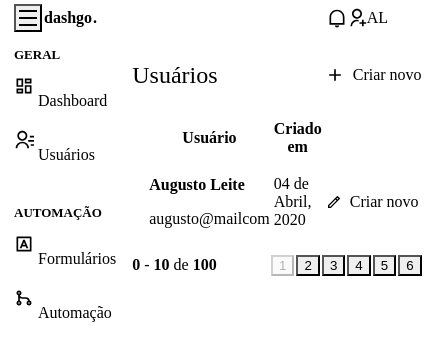
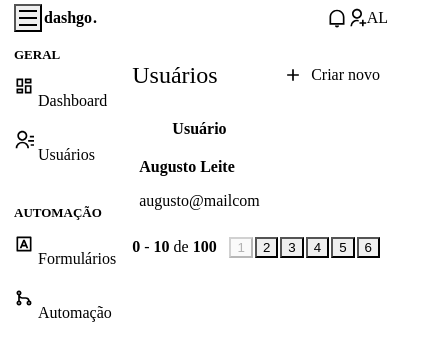
Before and after one commit to augustorl/dashgo, a Next.js app: page /users in a window 390 px wide. Shown: the top 360 px of the page, 430 px wide, since content can reach past the window. Built offline with nearby package versions, Linux system fonts and the light colour scheme.

Commit message:
update: user page responsive

```diff
--- a/src/pages/users/index.tsx
+++ b/src/pages/users/index.tsx
@@ -1,14 +1,18 @@
 
 
-import { Box, Button, Text, Flex, Heading, Table, Th, Thead, Tr, Checkbox, Icon, Tbody, Td } from '@chakra-ui/react';
+import { Box, Button, Text, Flex, Heading, Table, Th, Thead, Tr, Checkbox, Icon, Tbody, Td, useBreakpointValue } from '@chakra-ui/react';
 import React from 'react';
-import { RiAddLine, RiPencilLine } from 'react-icons/ri';
+import { RiAddLine } from 'react-icons/ri';
 import { Header } from '../../components/Header';
 import Pagination from '../../components/Pagination';
 import { Sidebar } from '../../components/Sidebar';
 
 
 export default function UserList() {
+    const isDesktop = useBreakpointValue({
+        base : false,
+        lg: true,
+    });
 
     return (
         <Box>
@@ -33,17 +37,17 @@ export default function UserList() {
                     <Table colorScheme="whiteAlpha">
                         <Thead>
                             <Tr>
-                                <Th px="6">
+                                <Th px={["4", "4","6"]}>
                                     <Checkbox colorScheme="pink" />
                                 </Th>
                                 <Th>Usuário</Th>
-                                <Th>Criado em</Th>
+                                {isDesktop && <Th>Criado em</Th>}
                                 <Th w="8"></Th>
                             </Tr>
                         </Thead>
                         <Tbody>
                             <Tr>
-                                <Td px="6">
+                                <Td px={["4", "4","6"]}>
                                     <Checkbox colorScheme="pink" />
                                 </Td>
                                 <Td>
@@ -52,18 +56,7 @@ export default function UserList() {
                                         <Text color="gray.300" fontSize="sm" >augusto@mailcom</Text>
                                     </Box>
                                 </Td>
-                                <Td>04 de Abril, 2020</Td>
-                                <Td textAlign="right">
-                                    <Button
-                                    as="a"
-                                    size="sm"
-                                    fontSize="sm"
-                                    colorScheme="purple"
-                                    leftIcon={<Icon as={RiPencilLine} fontSize="16" />}
-                                    >
-                                        Criar novo
-                                    </Button>
-                                </Td>
+                                {isDesktop && <Td>04 de Abril, 2020</Td> }
                             </Tr>
                         </Tbody>
                     </Table>
```
